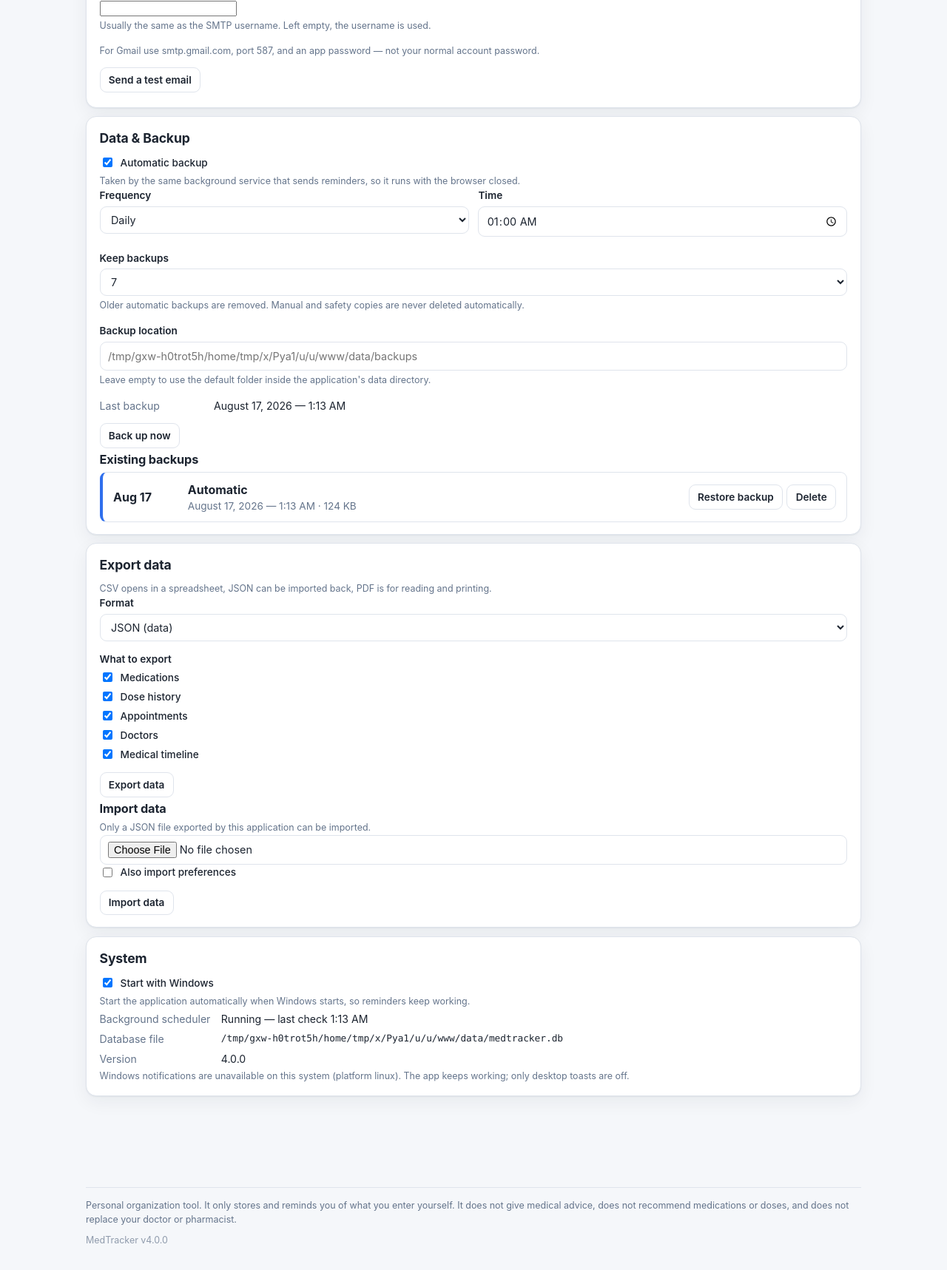
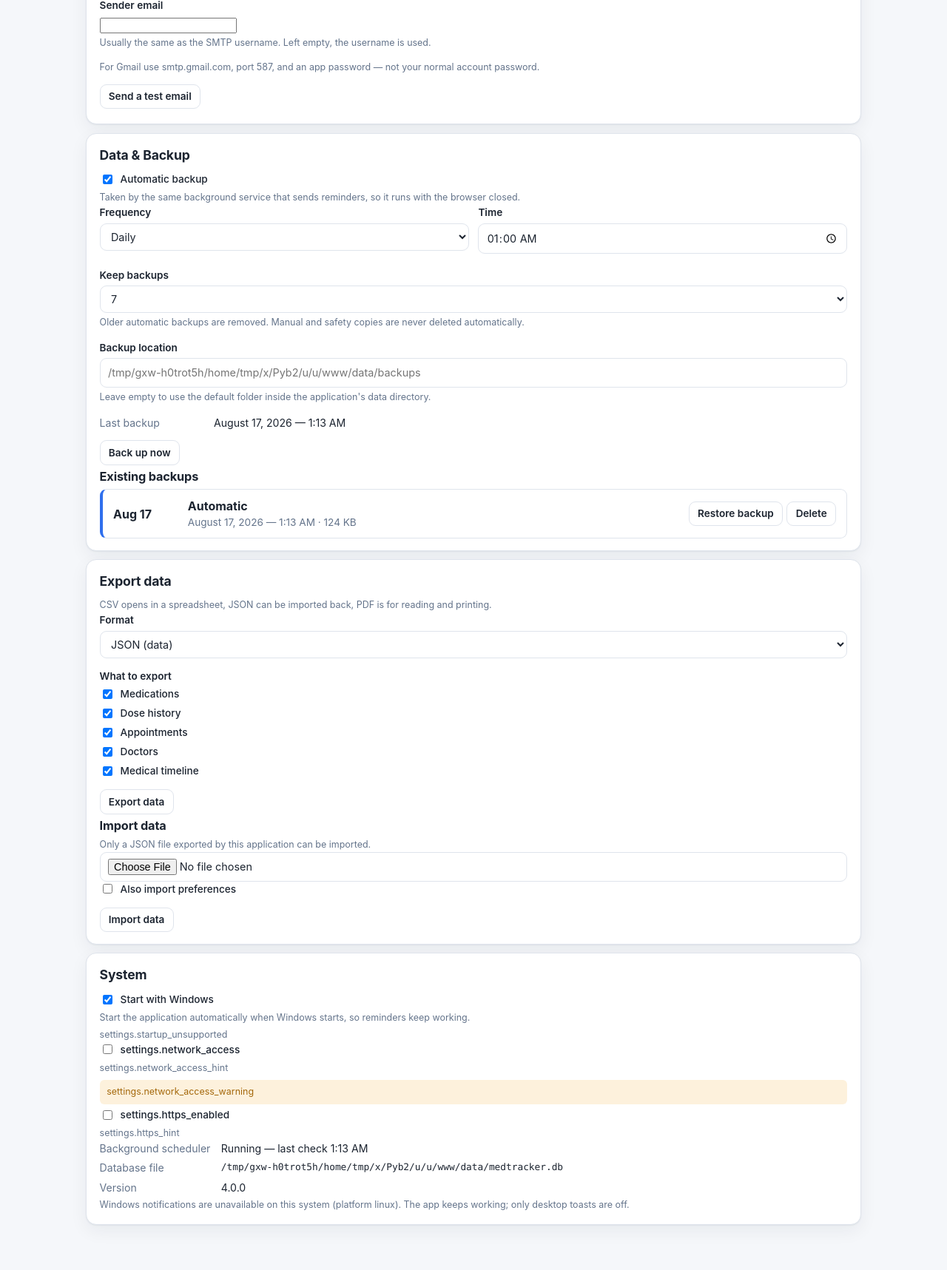
Before and after one commit to EdwinC27/medtracker, a FastAPI app: page /settings in a window 1280 px wide. Shown: the part 2238-3955 px from the top of the page at 74% size. Before the commit the page ends 3919 px from the top, so only its background shows below. Run offline with FastAPI, Linux system fonts and the light colour scheme; data comes from the database, SQL or seed files in the repository; data that the repository does not hold is empty; some libraries are stand-ins or nearby versions.

Commit message:
Add the network and HTTPS switches, from one list of switches instead of two that could drift apart

```diff
--- a/app/services/settings_service.py
+++ b/app/services/settings_service.py
@@ -56,9 +56,11 @@
     "dose_after_30",
     "dose_overdue",
     "backup_enabled",
-    # v4: the desktop switch. Kept in this list so it saves, loads and
-    # round-trips exactly like every other switch on the page.
+    # v4: the desktop switches. Kept in this list so they save, load and
+    # round-trip exactly like every other switch on the page.
     "start_with_windows",
+    "network_access",
+    "https_enabled",
 )
 
 
--- a/app/static/js/settings.js
+++ b/app/static/js/settings.js
@@ -6,6 +6,22 @@
   let current = null;
 
   const form = function () { return document.getElementById('settings-form'); };
+
+  /* Every switch on this page, in one place.
+   *
+   * There used to be two copies of this list — one to fill the form, one to
+   * read it back — and adding a switch to only one of them made it load
+   * correctly and never save, which looks exactly like a broken save. One list,
+   * used by both. */
+  const SWITCHES = [
+    'windows_notifications', 'browser_notifications', 'email_notifications',
+    'medication_reminders', 'appointment_reminders',
+    'appt_reminder_days_3', 'appt_reminder_day_1', 'appt_reminder_hours_3',
+    'dose_before_30', 'dose_before_15', 'dose_before_5', 'dose_at_time',
+    'dose_after_15', 'dose_after_30', 'dose_overdue',
+    'backup_enabled', 'start_with_windows', 'network_access', 'https_enabled',
+  ];
+
 
   async function load() {
     current = await API.get('/api/settings');
@@ -42,14 +58,9 @@
     f.ending_soon_days.value = current.ending_soon_days;
     f.missed_after_minutes.value = current.missed_after_minutes;
 
-    [
-      'windows_notifications', 'browser_notifications', 'email_notifications',
-      'medication_reminders', 'appointment_reminders',
-      'appt_reminder_days_3', 'appt_reminder_day_1', 'appt_reminder_hours_3',
-      'dose_before_30', 'dose_before_15', 'dose_before_5', 'dose_at_time',
-      'dose_after_15', 'dose_after_30', 'dose_overdue',
-      'backup_enabled', 'start_with_windows',
-    ].forEach(function (name) { f[name].checked = Boolean(current[name]); });
+    SWITCHES.forEach(function (name) {
+      if (f[name]) f[name].checked = Boolean(current[name]);
+    });
 
     // --- email ---
     f.email_recipient.value = current.email_recipient || '';
@@ -67,6 +78,7 @@
     updateGraceWarning();
     document.getElementById('database-path').textContent = current.database_path;
     document.getElementById('app-version').textContent = current.version;
+    showSystemNotes(current);
 
     await Promise.all([loadStatus(), loadBackups()]);
     showPermission();
@@ -239,9 +251,66 @@
     }
   }
 
+  /* What the machine actually does, next to what the switches say. A switch
+     that claims something the machine is not doing is worse than no switch. */
+  function showSystemNotes(current) {
+    const startupNote = document.getElementById('startup-note');
+    if (startupNote) {
+      const startup = current.startup || {};
+      let text = '';
+      if (!startup.supported) text = T.t('settings.startup_unsupported');
+      else if (startup.error) text = T.t('settings.startup_failed_note');
+      else if (startup.stale) text = T.t('status.startup_stale');
+      else if (!!startup.enabled !== !!current.start_with_windows) {
+        text = T.t('status.startup_mismatch');
+      }
+      startupNote.textContent = text;
+    }
+
+    const networkNote = document.getElementById('network-note');
+    if (networkNote) networkNote.textContent = '';
+
+    // The instructions only make sense once the switch is on, and they are
+    // useless without the address the phone has to open, so they are shown
+    // together with it.
+    const steps = document.getElementById('https-steps');
+    if (steps) steps.classList.toggle('hidden', !current.https_enabled);
+  }
+
+  /* The button that produces the browser's own "Allow notifications?" prompt.
+     It only appears where the browser will actually show it. */
+  function setupPermissionButton() {
+    const button = document.getElementById('request-permission');
+    if (!button) return;
+    button.classList.toggle('hidden', !!(window.ScreenAlert && ScreenAlert.needed()
+      && !window.isSecureContext));
+  }
+
   async function loadStatus() {
     try {
       const status = await API.get('/api/system/status');
+      const network = (status.components || []).filter(function (c) {
+        return c.key === 'network';
+      })[0];
+      const httpsNote = document.getElementById('https-note');
+      if (httpsNote && network) {
+        const address = (network.addresses || [])[0];
+        httpsNote.textContent = address
+          ? T.t('settings.https_certificate_at', { url: address + '/certificate' })
+          : '';
+      }
+
+      const networkNote = document.getElementById('network-note');
+      if (networkNote && network) {
+        if (network.restart_required) {
+          networkNote.textContent = T.t('settings.network_restart_note');
+        } else if ((network.addresses || []).length) {
+          networkNote.textContent =
+            T.t('settings.network_addresses') + ' ' + network.addresses.join('   ');
+        } else {
+          networkNote.textContent = '';
+        }
+      }
       const box = document.getElementById('scheduler-status');
       box.textContent = status.scheduler.running
         ? T.t('settings.scheduler_running', { time: status.scheduler.last_run ? F.time(status.scheduler.last_run) : '—' })
@@ -255,6 +324,15 @@
   }
 
   function showPermission() {
+    const note = document.getElementById('screen-alert-note');
+    if (note) {
+      // Said plainly, because it is the difference between "the phone does not
+      // notify me" and "the phone cannot be notified this way, here is what it
+      // does instead".
+      note.textContent = window.ScreenAlert && ScreenAlert.needed()
+        ? T.t('settings.screen_alert_note') : '';
+    }
+
     const box = document.getElementById('permission-status');
     const permission = Notifications.permission();
     if (permission === 'unsupported') box.textContent = T.t('settings.permission_unsupported');
@@ -290,14 +368,9 @@
       ending_soon_days: f.ending_soon_days.value,
       missed_after_minutes: f.missed_after_minutes.value,
     };
-    [
-      'windows_notifications', 'browser_notifications', 'email_notifications',
-      'medication_reminders', 'appointment_reminders',
-      'appt_reminder_days_3', 'appt_reminder_day_1', 'appt_reminder_hours_3',
-      'dose_before_30', 'dose_before_15', 'dose_before_5', 'dose_at_time',
-      'dose_after_15', 'dose_after_30', 'dose_overdue',
-      'backup_enabled', 'start_with_windows',
-    ].forEach(function (name) { payload[name] = f[name].checked; });
+    SWITCHES.forEach(function (name) {
+      if (f[name]) payload[name] = f[name].checked;
+    });
 
     payload.email_recipient = f.email_recipient.value;
     payload.email_sender = f.email_sender.value;
@@ -344,9 +417,13 @@
     document.getElementById('test-notification').addEventListener('click', async function () {
       try {
         const result = await API.post('/api/notifications/test');
-        if (Notifications.permission() === 'granted') {
-          new Notification(result.title, { body: result.body });
-        }
+        // Through the same path a real reminder takes, so what this shows is
+        // what this device will actually do — a system notification where the
+        // browser allows one, and the on-screen alert where it does not.
+        Notifications.announce({
+          id: 'test-' + Date.now(), type: 'test',
+          title: result.title, body: result.body,
+        });
         if (result.windows_sent) UI.notify.success('settings.test_sent');
         else UI.notify.warning('error.windows_notifications_unavailable');
       } catch (err) { UI.notify.error(err); }
@@ -399,5 +476,8 @@
     await load();
   }
 
-  UI.page(render);
+  // Not live-refreshed: this screen is almost entirely a form, and reloading
+  // it because something changed elsewhere would replace half-typed settings
+  // with the saved ones.
+  UI.page(render, { live: false });
 })();
--- a/app/static/js/settings_v4.js
+++ b/app/static/js/settings_v4.js
@@ -176,6 +176,24 @@
         fact(facts, 'status.location', item.location);
         fact(facts, 'status.reason', reason(item.last_error));
         break;
+      case 'network':
+        fact(facts, 'status.network_listening', item.listening_on);
+        fact(facts, 'status.network_https',
+          T.t(item.https ? 'status.network_https_on' : 'status.network_https_off'));
+        if ((item.addresses || []).length) {
+          // The whole point of this card: the address to type into the phone,
+          // read off the screen instead of guessed from `ipconfig`.
+          facts.appendChild(el('dt', null, T.t('status.network_addresses')));
+          const holder = el('dd');
+          item.addresses.forEach(function (url) {
+            const link = el('a', 'mono', url);
+            link.href = url;
+            link.style.display = 'block';
+            holder.appendChild(link);
+          });
+          facts.appendChild(holder);
+        }
+        break;
       case 'startup':
         fact(facts, 'status.reason', reason(item.error));
         break;
--- a/app/templates/settings.html
+++ b/app/templates/settings.html
@@ -103,6 +103,7 @@
       <button type="button" class="btn btn--ghost btn--sm" id="test-notification" data-i18n="settings.test_notification"></button>
     </div>
     <p class="hint" id="permission-status"></p>
+    <p class="hint" id="screen-alert-note"></p>
   </section>
 
   <section class="card">
@@ -258,6 +259,30 @@
     </label>
     <p class="hint" data-i18n="settings.start_with_windows_hint"></p>
     <p class="hint" id="startup-note"></p>
+
+    <label class="check">
+      <input type="checkbox" name="network_access">
+      <span data-i18n="settings.network_access"></span>
+    </label>
+    <p class="hint" data-i18n="settings.network_access_hint"></p>
+    <p class="hint hint--warning" data-i18n="settings.network_access_warning"></p>
+    <p class="hint" id="network-note"></p>
+
+    <label class="check">
+      <input type="checkbox" name="https_enabled">
+      <span data-i18n="settings.https_enabled"></span>
+    </label>
+    <p class="hint" data-i18n="settings.https_hint"></p>
+    <div id="https-steps" class="hidden">
+      <ol class="hint hint--steps">
+        <li data-i18n="settings.https_step_1"></li>
+        <li data-i18n="settings.https_step_2"></li>
+        <li data-i18n="settings.https_step_3"></li>
+        <li data-i18n="settings.https_step_4"></li>
+      </ol>
+      <p class="hint" id="https-note"></p>
+    </div>
+
     <dl class="meta-list">
       <dt data-i18n="settings.scheduler_status"></dt><dd id="scheduler-status">—</dd>
       <dt data-i18n="settings.database_location"></dt><dd id="database-path" class="mono">—</dd>
```
Also changed, not shown: app/services/system_status.py (+59 -0 lines).
